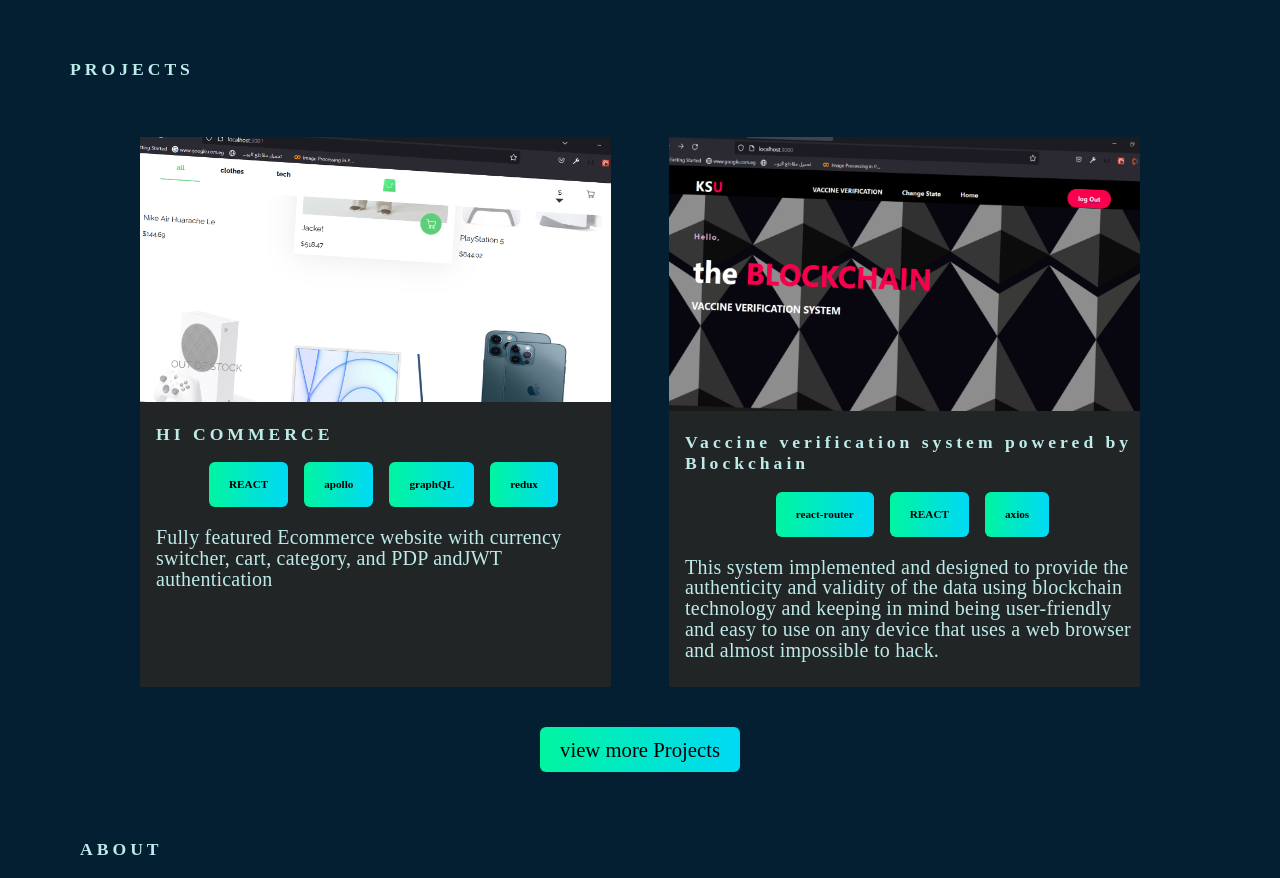
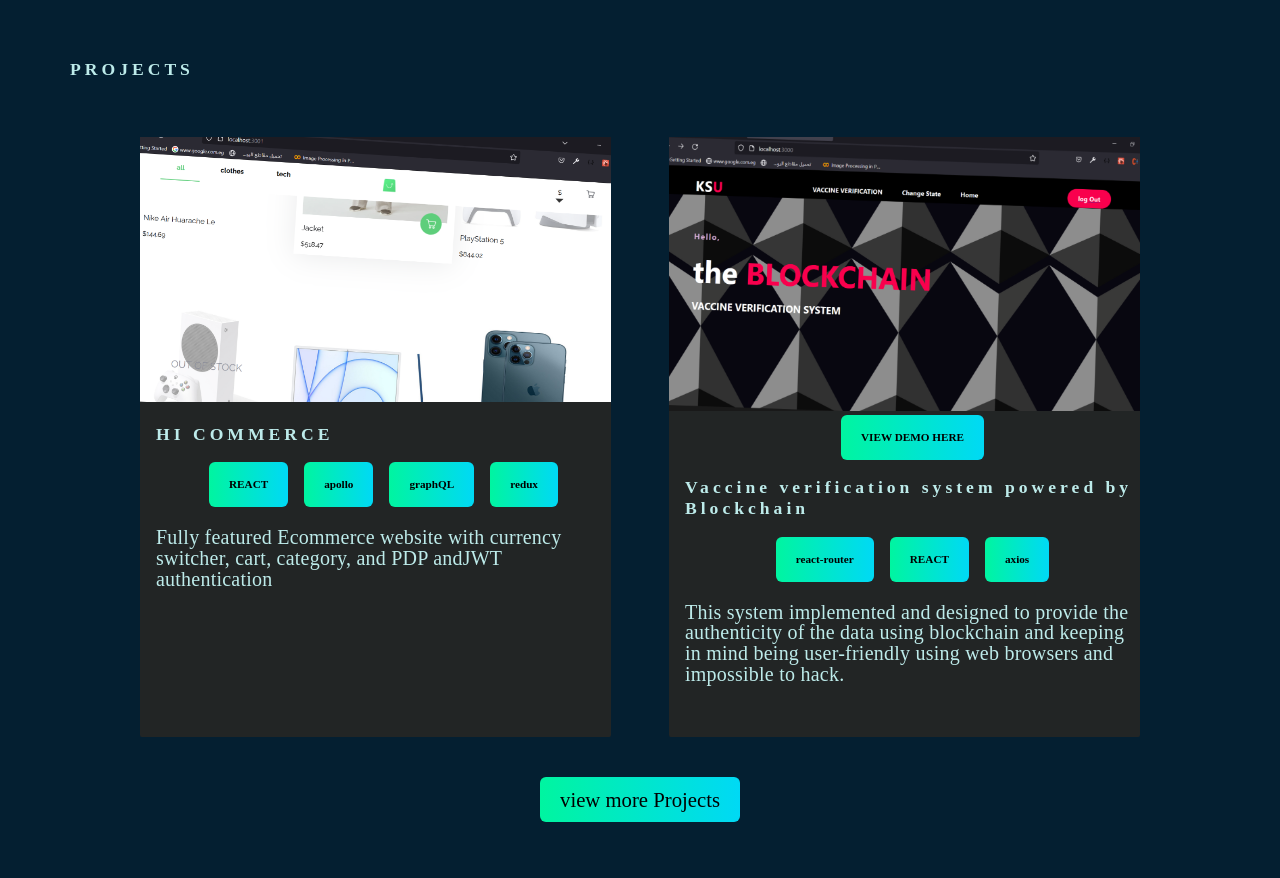
Before and after one commit to abdulrhmanalqassas/potfolio, a React (Create React App) app: page / in a window 1280 px wide. Shown: the part 660-1538 px from the top of the page. Built offline with nearby package versions, Linux system fonts and the light colour scheme.

Commit message:
fix chrome grid issue & add VIEW DEMO

```diff
--- a/package.json
+++ b/package.json
@@ -2,6 +2,7 @@
   "name": "new",
   "version": "0.1.0",
   "private": true,
+
   "dependencies": {
     "@emailjs/browser": "^3.7.0",
     "@testing-library/jest-dom": "^5.16.4",
@@ -17,7 +18,7 @@
   "scripts": {
     "start": "react-scripts start",
     "build": "react-scripts build",
-    "test": "react-scripts test",
+    "test": "react-scripts test --detectOpenHandles --forceExit",
     "eject": "react-scripts eject"
   },
   "eslintConfig": {
--- a/src/App.css
+++ b/src/App.css
@@ -97,7 +97,7 @@ a:hover {
   box-sizing: border-box;
   display: grid;
   overflow: unset;
-  grid-template-columns: repeat(auto-fill, minmax(300px, 0.8fr));
+  grid-template-columns: repeat(2, minmax(300px, 0.8fr));
   justify-content: space-around;
   align-items: center;
   padding: 2.5rem 4.375rem;
@@ -152,18 +152,19 @@ section {
   box-sizing: content-box;
   background: #222525;
   border-radius: 0.1174rem;
-  height: 550px;
+  height: 600px;
   margin: 0 auto;
 }
 .project-card:hover {
-  border: #00f5a0 0.25rem solid;
+  /* border: #00f5a0 0.25rem solid; */
 }
 
 .project-card :first-child {
   width: 100%;
   margin: 0;
 }
-
+.project-card a button,
+.project-card a ,
 .project-card button {
   width: fit-content;
   height: 2.8125rem;
@@ -351,6 +352,8 @@ footer li {
     font-size: 1.6594rem;
     line-height: 1.9375rem;
   }
+  .project-card a button,
+  .project-card a ,
   .project-card button {
     width: fit-content;
     height: 1.8125rem;
--- a/src/component/Project/ProjectCard.js
+++ b/src/component/Project/ProjectCard.js
@@ -1,17 +1,22 @@
 import React from "react";
+import { Link } from "react-router-dom";
 export default function ProjectCard(props) {
  const technologies =props.myProject.technologies
- console.log(">>>>>>>>>>>>>",props)
   return (
     <div className="project-card">
       <img alt="project m img "  src={props.myProject.image}></img>
+      {
+    props.myProject.link && <button onClick={() => {window.location.href=`${props.myProject.link}`}} style={{width: "fit-content"}} > VIEW DEMO HERE </button>
+      }
       <h3>{props.myProject.title}</h3>
+
       {technologies.map((tech) => {
         return <button>{tech}</button>;
       })}
       <p>
         {props.myProject.description}
       </p>
+
     </div>
   );
 }
--- a/src/component/Project/myProjects.js
+++ b/src/component/Project/myProjects.js
@@ -10,15 +10,17 @@ const myProjects = {
     image: require("../../images/VBCc.png"),
     title: "Vaccine verification system powered by Blockchain ",
     description:
-      "This system implemented and designed to provide the authenticity and validity of the data using blockchain technology and keeping in mind being user-friendly and easy to use on any device that uses a web browser and almost impossible to hack.",
+      "This system implemented and designed to provide the authenticity of the data using blockchain and keeping in mind being user-friendly using web browsers and  impossible to hack.",
     technologies: ["react-router", "REACT", "axios"],
+    link:"https://vaccine-verification-system.netlify.app/",
   },
   p3: {
     image: require("../../images/tmlawysite.png"),
     title: "EDU Management ",
     description:
-      ". Help managing student state and many courses info managing payment .",
+      " Help managing student state and many courses info managing payment .",
     technologies: ["MUI", "REACT", "axios"],
+    link:"https://profound-druid-c33c9e.netlify.app",
   },
   p4: {
     image: require("../../images/Wordle.png"),
@@ -26,6 +28,7 @@ const myProjects = {
     description:
       "A Clone of the famous Wordle game with word categories.",
     technologies: ["Vanilla JS", "html", "CSS"],
+    link:"https://wordleclonealqassas.netlify.app/",
   },
 };
 
--- a/src/component/home/Hero.js
+++ b/src/component/home/Hero.js
@@ -1,11 +1,11 @@
 import React from "react";
 import heroImage from "../../images/heroImage.png";
 import { Link } from "react-router-dom";
-export default function Nav() {
+export default function Hero() {
   return (
     <header className=" hero grid">
       <div className="hero-text">
-        <h3>FRONTEND - DEVELOPER</h3>
+        <h3>💻FRONTEND - DEVELOPER💻</h3>
         <h1>ABDULRHMAN ALQASSAS</h1>
         <p>
           You need a nice DEVELOPER to be in your team i think you just found a
```
Also changed, not shown: src/test/functions.js (added, +11 -0 lines), src/component/Nav.js (line endings or trailing spaces), 2 other files (tests, documents, lock files or other folders).
